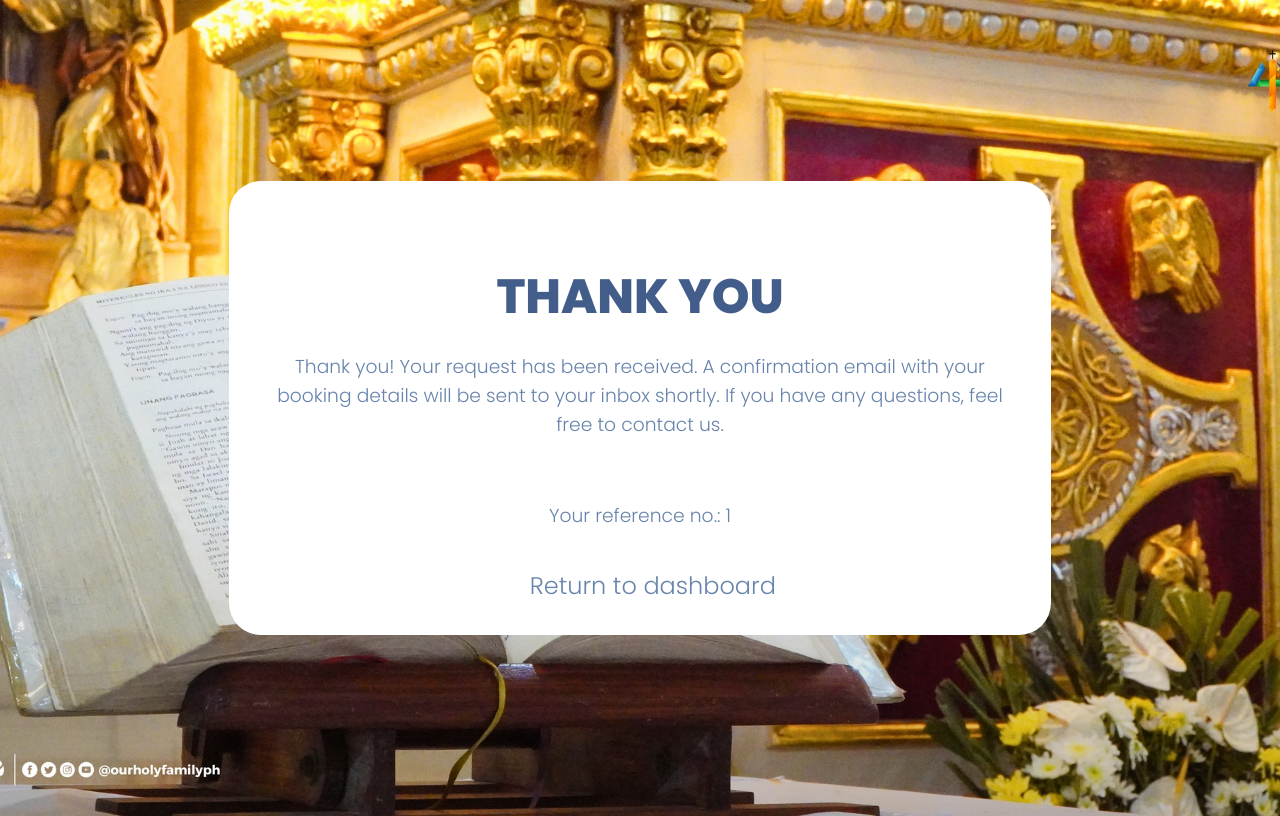
After one commit to hoshiiionline/its122L-project, a PHP site: page /pages/hfp-thankYouPage.php in a window 1280 px wide. The commit adds this page. Run offline with PHP 8.4, Linux system fonts and the light colour scheme; the visitor is signed in with stand-in values (Sample User, id 1).

Commit message:
Thank You Page
- Redirects to thank you page after form submission in reservation.
- Puts reference number generated from API.

```diff
--- /dev/null
+++ b/pages/hfp-thankYouPage.php
@@ -0,0 +1,25 @@
+<?php
+require "../config/config.php";
+
+$referenceNo = $_SESSION['referenceNo'];
+
+?>
+
+<!DOCTYPE html>
+<html lang="en">
+<head>
+    <meta charset="UTF-8">
+    <meta name="viewport" content="width=device-width, initial-scale=1.0">
+    <title>Document</title>
+    <link rel="stylesheet" href="../styling/styling-thankYouPage.css">
+</head>
+<body class="background1">
+<div class="container" style="border-radius: 2em">
+    <h2>THANK YOU</h2>
+    <h3 style="padding-top: 1em">Thank you! Your request has been received. A confirmation email with your booking details will be sent to your inbox shortly. If you have any questions, feel free to contact us.</h3>
+    <br>
+    <h3>Your reference no.: <?php echo $referenceNo?></h3>
+    <h3 style="margin: 0; padding: 0; font-size: 1.5em;"><a class="back" href="hfp-dashboard.php">Return to dashboard</a></h3>
+</div>
+</body>
+</html>
--- /dev/null
+++ b/styling/styling-thankYouPage.css
@@ -0,0 +1,81 @@
+@import url("https://fonts.googleapis.com/css2?family=Poppins:ital,wght@0,100;0,200;0,300;0,400;0,500;0,600;0,700;0,800;0,900;1,100;1,200;1,300;1,400;1,500;1,600;1,700;1,800;1,900&display=swap");
+
+body {
+  font-family: "Poppins", sans-serif;
+  text-align: center;
+  display: flex;
+  flex-direction: column;
+  justify-content: center;
+  align-items: center;
+  height: 100vh;
+}
+.background1 {
+  background-image: url("../resources/bg1.jpg");
+  background-size: cover;
+  background-position: center center;
+  background-repeat: no-repeat;
+}
+
+.container {
+  width: 60%;
+  background: white;
+  padding: 2em;
+  text-align: center;
+}
+
+h2 {
+  color: #425d8a;
+  font-weight: 800;
+  font-style: normal;
+  font-size: 3em;
+  margin-top: 1em;
+  margin-bottom: 0;
+}
+
+h3 {
+  color: #6884ac;
+  font-weight: 300;
+  margin-bottom: 2em;
+  margin-top: 0;
+}
+
+.options {
+  display: flex;
+  justify-content: center;
+  gap: 1em;
+  margin: 1em;
+}
+
+.option-container {
+  text-align: center;
+  flex: 1;
+}
+
+.label {
+  font-size: 18px;
+  font-weight: 300;
+  color: #425d8a;
+  padding: 10px;
+  border-style: solid;
+  border-color: #6884ac;
+}
+
+.label:hover {
+  background-color: #6884ac;
+  color: white;
+}
+
+a {
+  text-decoration: none;
+}
+
+.back {
+  padding-left: 2vw;
+  text-align: left;
+  color: #6884ac;
+}
+
+.back:hover {
+  color: #425d8a;
+  font-weight: bold;
+}
```
Also changed, not shown: api/submitEvent.php (+17 -10 lines), pages/hfp-reservation.php (+5 -2 lines).
